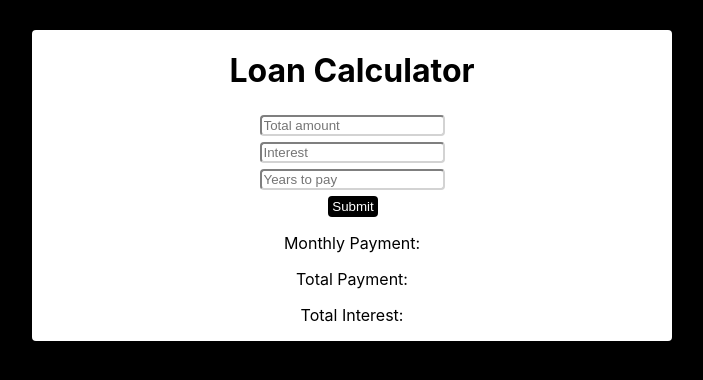
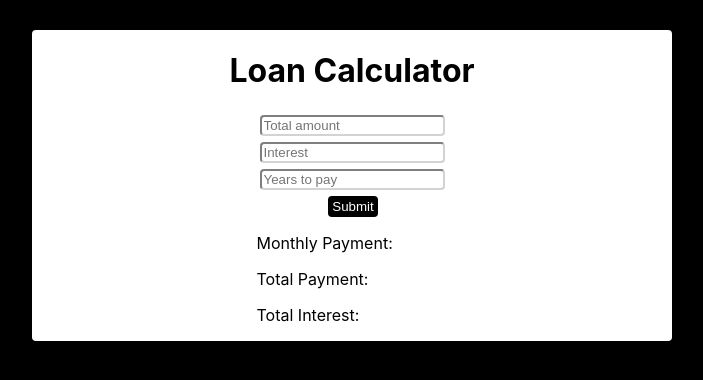
Before and after one commit to suzanamelomoraes/loan-calculator-react-hooks, a React (Create React App) app: page / in a window 1280 px wide. Shown: the top 380 px of the page, without its empty margins (288-991 px from the left). Built offline with nearby package versions, Linux system fonts and the light colour scheme.

Commit message:
update center the calculator from text-inline to flexbox

```diff
--- a/src/App.css
+++ b/src/App.css
@@ -3,15 +3,18 @@ body {
 }
 
 .calculator {
-  text-align: center;
+  display: flex;
+  align-items: center;
+  justify-content: center;
 }
 
 .container {
   background-color: white;
   width: 50%;
   border-radius: 4px;
-  display: inline-block;
+  display: flex;
   flex-direction: column;
+  align-items: center;
   margin-top: 30px;
 }
 
```
